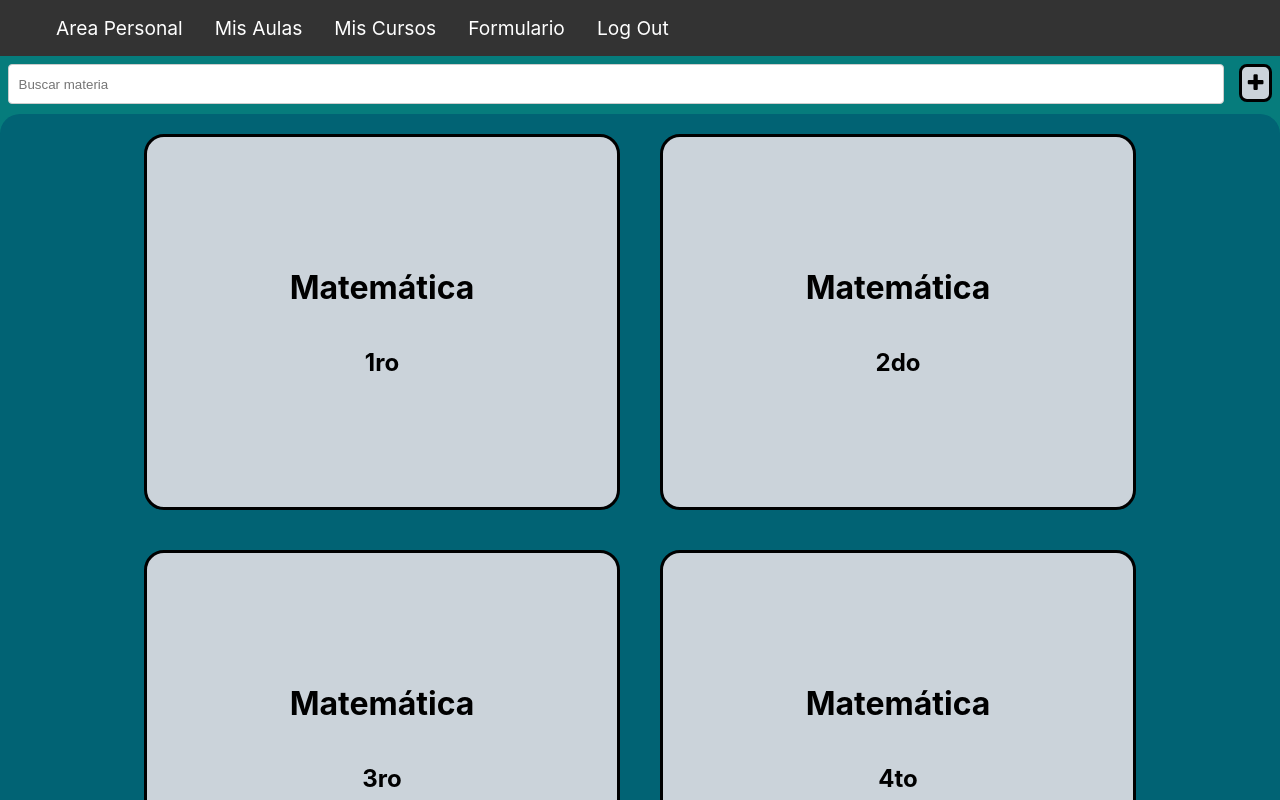
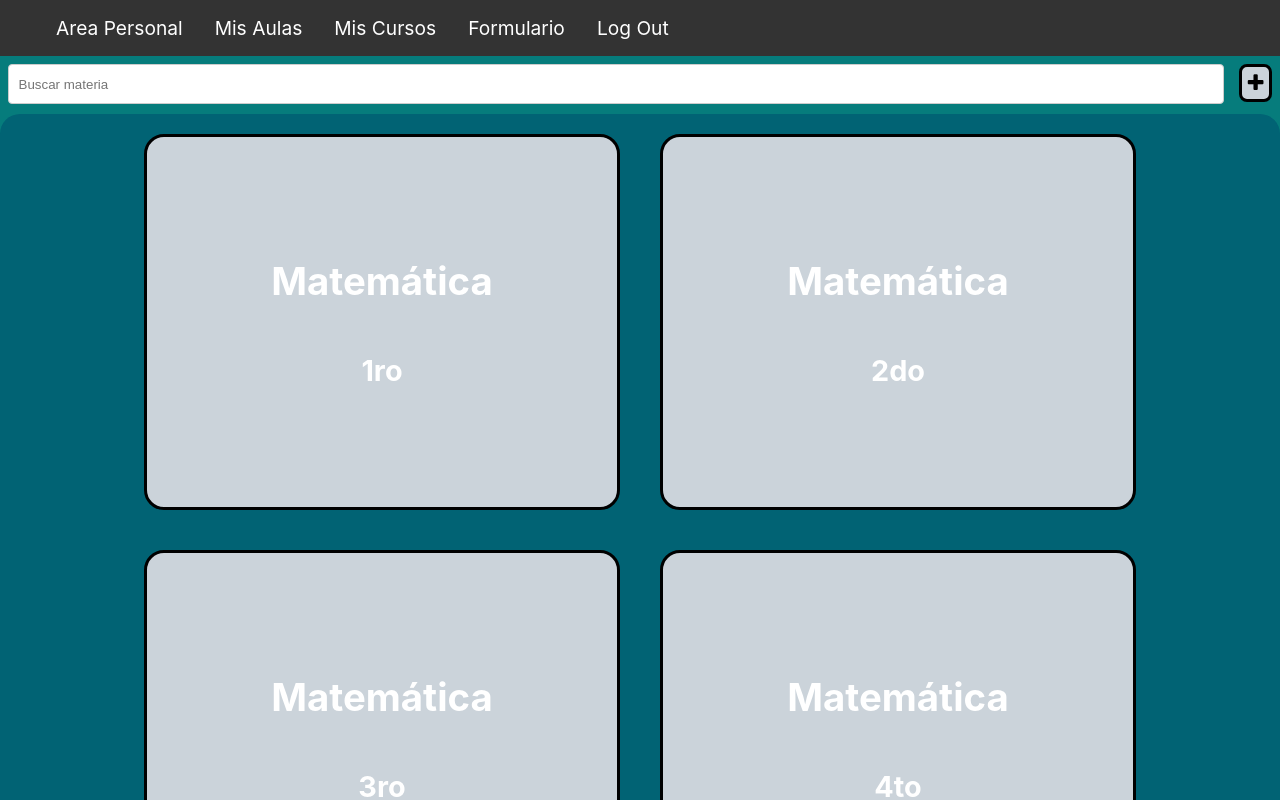
Before and after one commit to jjpicante/PF-Henry-Plataforma-Educativa, a React (Create React App) app in the folder Front/: page /Aulas in a window 1280 px wide. Shown: the top 800 px of the page. Built offline with nearby package versions, Linux system fonts and the light colour scheme.

Commit message:
Agregue el navlink a la ruta nueva segun id

```diff
--- a/Front/src/Components/Cards/cards.jsx
+++ b/Front/src/Components/Cards/cards.jsx
@@ -1,10 +1,13 @@
 import style from "./CardAsignature.module.css"
+import { NavLink } from "react-router-dom";
 
 export default function CardAsignature({ name, year , id }) {
   return (
+    <NavLink to={"/Aulas/materia/" + id}>
     <div className={style.cards}>
       <h1>{name}</h1>
       <h2>{year}</h2>
     </div>
+    </NavLink>
   );
 }
```
